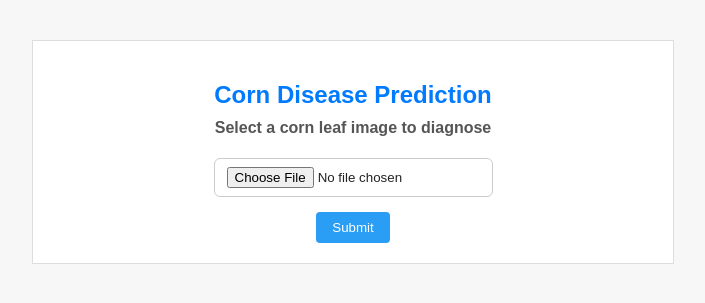
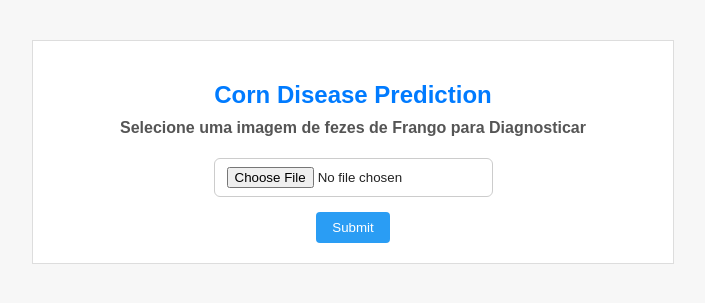
Before and after one commit to RUBERVALALVES/flask-hospedado-no-render, a Flask app: page / in a window 1280 px wide. Shown: the top 303 px of the page, without its empty margins (287-992 px from the left). Run offline with Flask 3, Linux system fonts and the light colour scheme.

Commit message:
Translate client.html content to Portuguese
Updated title and headings to Portuguese for localization.

```diff
--- a/templates/client.html
+++ b/templates/client.html
@@ -2,7 +2,7 @@
 <html lang="en">
 <head>
   <meta charset="UTF-8">
-  <title>Corn Disease Prediction</title>
+  <title>Previsão Doenças em Aves</title>
   <style>
     body {
       background-color: #f7f7f7;
@@ -93,7 +93,7 @@
   <div class="container">
     <h2>Corn Disease Prediction</h2>
 
-    <h4>Select a corn leaf image to diagnose</h4>
+    <h4>Selecione uma imagem de fezes de Frango para Diagnosticar</h4>
 
     <form method="post" action="/" enctype="multipart/form-data">
       <div class="file-box">
@@ -111,7 +111,7 @@
 
     {% if prediction and image %}
     <div class="diagnosis-section">
-      <h3>Diagnosis & Recommendation</h3>
+      <h3>Diagnostico</h3>
       <p>{{ prediction }}</p>
       <img src="{{ image }}" alt="Uploaded Image" class="diagnosis-image">
     </div>
```
